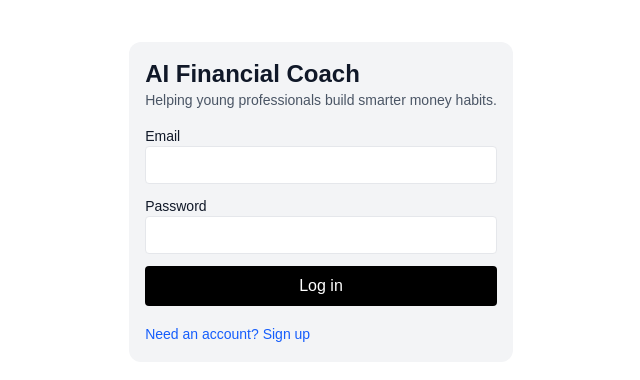
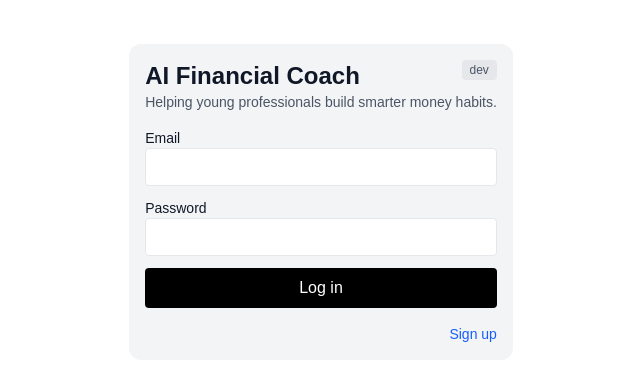
Before and after one commit to jyd-hu/project01, a Next.js app: page /login in a window 1280 px wide. Shown: the part 198-578 px from the top of the page, without its empty margins (319-959 px from the left). Built offline with nearby package versions, Linux system fonts and the light colour scheme; no server answers.

Commit message:
minor change: login page

```diff
--- /dev/null
+++ b/src/app/api/users/count/route.ts
@@ -0,0 +1,20 @@
+import { NextResponse } from 'next/server'
+import { createSupabaseServerClient } from '@/lib/supabase-server'
+
+export const dynamic = 'force-dynamic'
+
+export async function GET() {
+  const supabase = await createSupabaseServerClient()
+  const { data, error } = await supabase.rpc('get_user_count')
+
+  if (error) {
+    return NextResponse.json({ count: null })
+  }
+
+  const count = typeof data === 'number' ? data : Number(data)
+  if (!Number.isFinite(count)) {
+    return NextResponse.json({ count: null })
+  }
+
+  return NextResponse.json({ count })
+}
--- a/src/app/login/page.tsx
+++ b/src/app/login/page.tsx
@@ -16,6 +16,31 @@ export default function LoginPage() {
   const [password, setPassword] = useState('')
   const [message, setMessage] = useState<string | null>(null)
   const [isSubmitting, setIsSubmitting] = useState(false)
+  const [userCount, setUserCount] = useState<number | null>(null)
+
+  useEffect(() => {
+    let mounted = true
+
+    async function loadUserCount() {
+      try {
+        const response = await fetch('/api/users/count')
+        if (!response.ok || !mounted) return
+
+        const payload = (await response.json()) as { count: number | null }
+        if (mounted && typeof payload.count === 'number') {
+          setUserCount(payload.count)
+        }
+      } catch {
+        // Omit count if unavailable.
+      }
+    }
+
+    void loadUserCount()
+
+    return () => {
+      mounted = false
+    }
+  }, [])
 
   useEffect(() => {
     let mounted = true
@@ -88,7 +113,12 @@ export default function LoginPage() {
     <main className="mx-auto flex min-h-screen max-w-md flex-col justify-center p-4">
       <section className="space-y-4 rounded-xl bg-gray-100 p-4 text-gray-900">
         <div>
+          <div className="flex items-start justify-between gap-3">
             <h1 className="text-2xl font-semibold">AI Financial Coach</h1>
+            <span className="shrink-0 rounded bg-gray-200 px-2 py-0.5 text-xs font-medium text-gray-600">
+              dev
+            </span>
+          </div>
           <p className="text-sm text-gray-600">
             Helping young professionals build smarter money habits.
           </p>
@@ -134,18 +164,39 @@ export default function LoginPage() {
           </button>
         </form>
 
+        {isSignup ? (
           <button
             type="button"
             onClick={() => {
-            setMode(isSignup ? 'login' : 'signup')
+              setMode('login')
               setMessage(null)
             }}
             className="text-sm font-medium text-blue-600 hover:text-blue-700"
           >
-          {isSignup
-            ? 'Already have an account? Log in'
-            : 'Need an account? Sign up'}
+            Already have an account? Log in
           </button>
+        ) : (
+          <div className="flex items-center justify-between gap-3 text-sm">
+            {userCount !== null ? (
+              <span className="text-gray-600">
+                {userCount.toLocaleString()}{' '}
+                {userCount === 1 ? 'user' : 'users'} registered
+              </span>
+            ) : (
+              <span />
+            )}
+            <button
+              type="button"
+              onClick={() => {
+                setMode('signup')
+                setMessage(null)
+              }}
+              className="font-medium text-blue-600 hover:text-blue-700"
+            >
+              Sign up
+            </button>
+          </div>
+        )}
       </section>
     </main>
   )
```
Also changed, not shown: 1 other file (tests, documents, lock files or other folders). Lines whose indentation alone changed are shown as unchanged.
